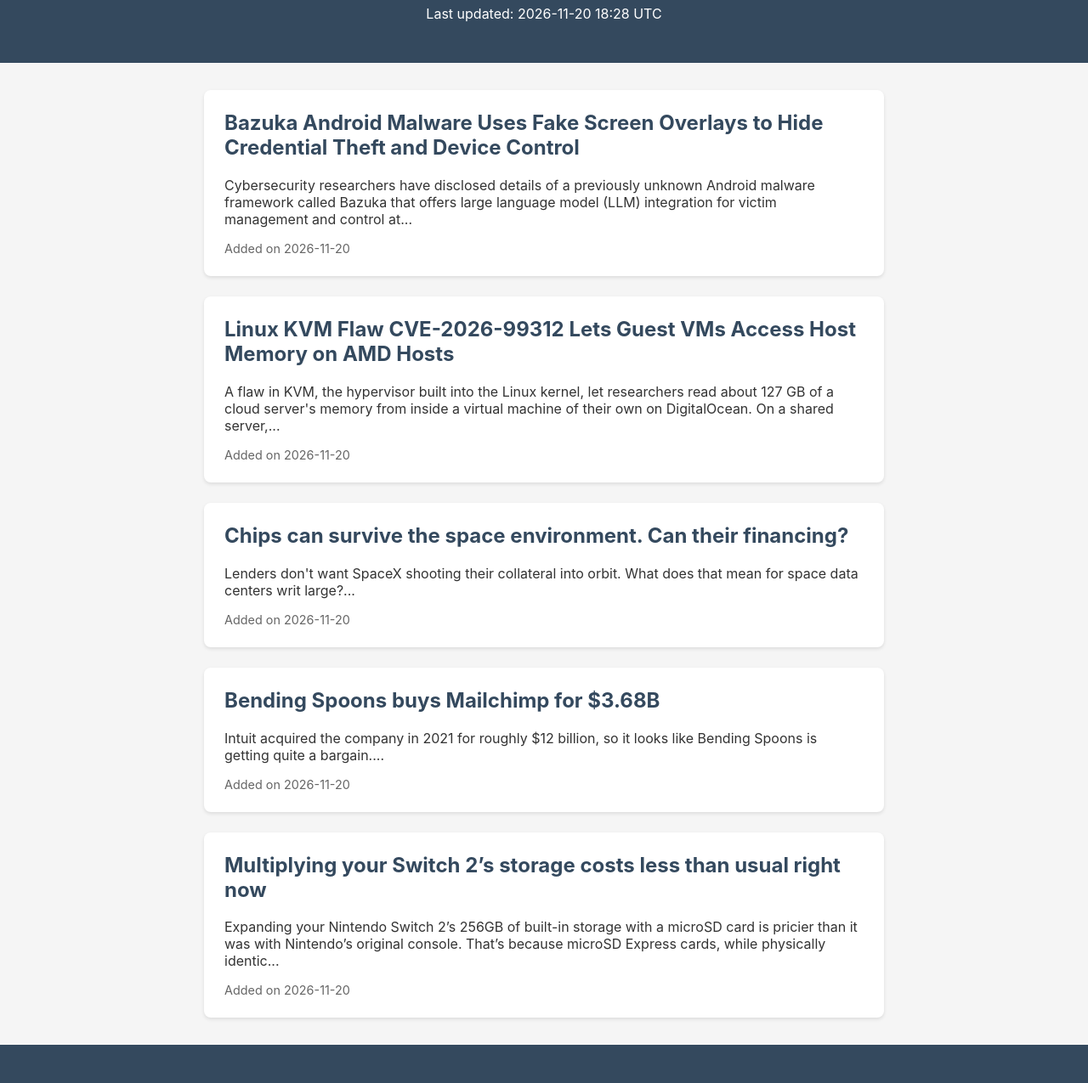
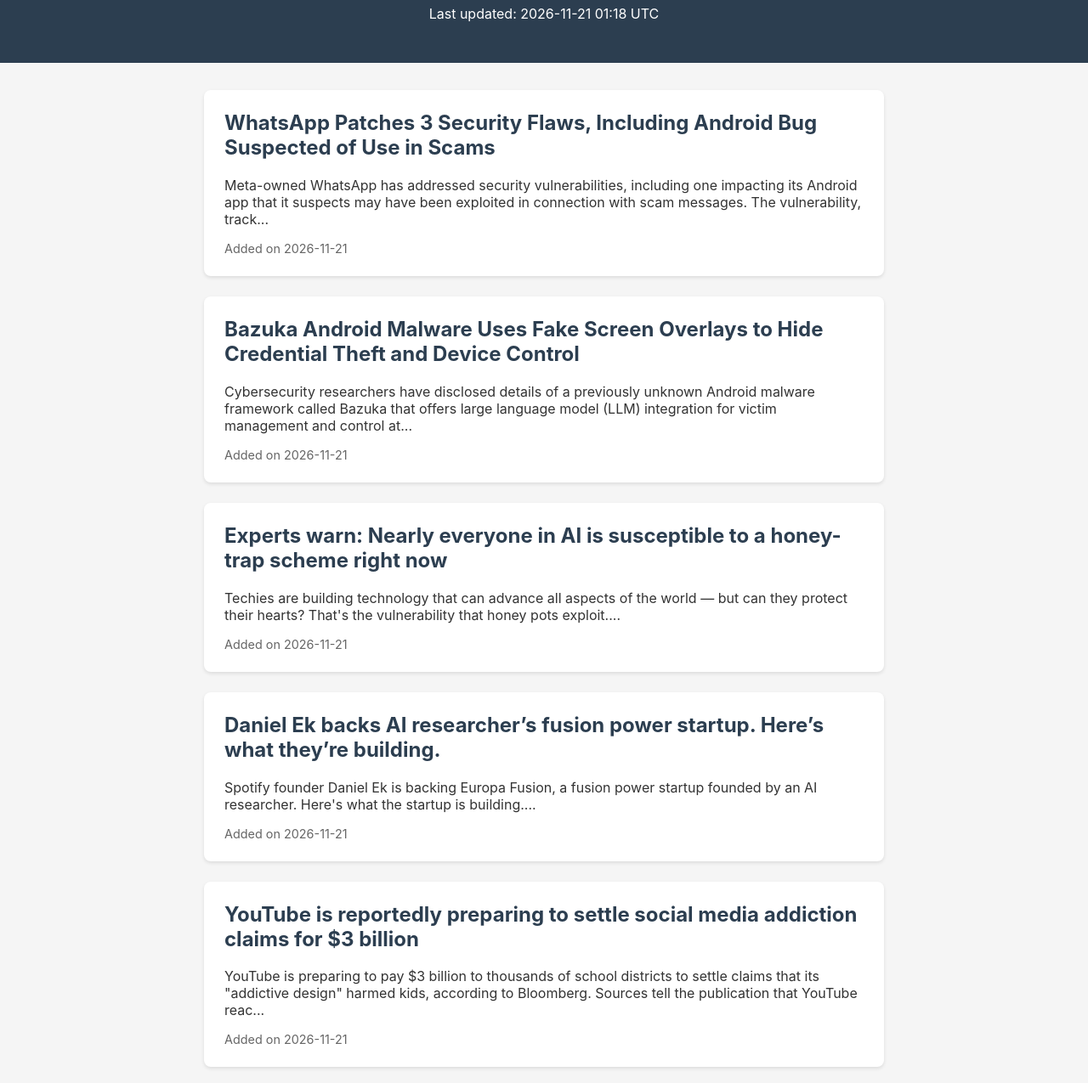
Before and after one commit to prachichhatbar/tech-news-daily, a plain HTML site: page index.html in a window 1280 px wide. Shown: the part 108-1383 px from the top of the page at 85% size. Drawn offline with Linux system fonts and the light colour scheme.

Commit message:
Refresh daily tech updates

```diff
--- a/index.html
+++ b/index.html
@@ -10,40 +10,40 @@
         <body>
             <header>
                 <h1>Tech News Daily</h1>
-                <p>Last updated: 2026-11-20 18:28 UTC</p>
+                <p>Last updated: 2026-11-21 01:18 UTC</p>
             </header>
             <main>
 
                 <article class="news-card">
-                    <h2><a href="https://thehackernews.com/2026/11/bazuka-android-malware-uses-fake-screen.html" target="_blank">Bazuka Android Malware Uses Fake Screen Overlays to Hide Credential Theft and Device Control</a></h2>
-                    <p>Cybersecurity researchers have disclosed details of a previously unknown Android malware framework called Bazuka that offers large language model (LLM) integration for victim management and control at...</p>
-                    <div class="meta">Added on 2026-11-20</div>
+                    <h2><a href="https://thehackernews.com/2026/11/whatsapp-patches-3-security-flaws.html" target="_blank">WhatsApp Patches 3 Security Flaws, Including Android Bug Suspected of Use in Scams</a></h2>
+                    <p>Meta-owned WhatsApp has addressed security vulnerabilities, including one impacting its Android app that it suspects may have been exploited in connection with scam messages.
+
+The vulnerability, track...</p>
+                    <div class="meta">Added on 2026-11-21</div>
                 </article>
 
                 <article class="news-card">
-                    <h2><a href="https://thehackernews.com/2026/11/new-linux-kvm-flaw-cve-2026-99312-lets.html" target="_blank">Linux KVM Flaw CVE-2026-99312 Lets Guest VMs Access Host Memory on AMD Hosts</a></h2>
-                    <p>A flaw in KVM, the hypervisor built into the Linux kernel, let researchers read about 127 GB of a cloud server's memory from inside a virtual machine of their own on DigitalOcean.
-
-On a shared server,...</p>
-                    <div class="meta">Added on 2026-11-20</div>
+                    <h2><a href="https://thehackernews.com/2026/11/bazuka-android-malware-uses-fake-screen.html" target="_blank">Bazuka Android Malware Uses Fake Screen Overlays to Hide Credential Theft and Device Control</a></h2>
+                    <p>Cybersecurity researchers have disclosed details of a previously unknown Android malware framework called Bazuka that offers large language model (LLM) integration for victim management and control at...</p>
+                    <div class="meta">Added on 2026-11-21</div>
                 </article>
 
                 <article class="news-card">
-                    <h2><a href="https://techcrunch.com/2026/11/20/chips-can-survive-the-space-environment-can-their-financing/" target="_blank">Chips can survive the space environment. Can their financing?</a></h2>
-                    <p>Lenders don't want SpaceX shooting their collateral into orbit. What does that mean for space data centers writ large?...</p>
-                    <div class="meta">Added on 2026-11-20</div>
+                    <h2><a href="https://techcrunch.com/2026/11/20/experts-warn-nearly-everyone-in-ai-is-susceptible-to-a-honey-trap-scheme-right-now/" target="_blank">Experts warn: Nearly everyone in AI is susceptible to a honey-trap scheme right now</a></h2>
+                    <p>Techies are building technology that can advance all aspects of the world — but can they protect their hearts? That's the vulnerability that honey pots exploit....</p>
+                    <div class="meta">Added on 2026-11-21</div>
                 </article>
 
                 <article class="news-card">
-                    <h2><a href="https://techcrunch.com/2026/11/20/bending-spoons-buys-mailchimp-for-3-68-billion/" target="_blank">Bending Spoons buys Mailchimp for $3.68B</a></h2>
-                    <p>Intuit acquired the company in 2021 for roughly $12 billion, so it looks like Bending Spoons is getting quite a bargain....</p>
-                    <div class="meta">Added on 2026-11-20</div>
+                    <h2><a href="https://techcrunch.com/2026/11/20/daniel-ek-backs-ai-researchers-fusion-power-startup-heres-what-theyre-building/" target="_blank">Daniel Ek backs AI researcher’s fusion power startup. Here’s what they’re building.</a></h2>
+                    <p>Spotify founder Daniel Ek is backing Europa Fusion, a fusion power startup founded by an AI researcher. Here's what the startup is building....</p>
+                    <div class="meta">Added on 2026-11-21</div>
                 </article>
 
                 <article class="news-card">
-                    <h2><a href="https://www.theverge.com/gadgets/1037749/microsd-express-card-nintendo-switch-2-black-friday-2026-deal-sale" target="_blank">Multiplying your Switch 2’s storage costs less than usual right now</a></h2>
-                    <p>Expanding your Nintendo Switch 2’s 256GB of built-in storage with a microSD card is pricier than it was with Nintendo’s original console. That’s because microSD Express cards, while physically identic...</p>
-                    <div class="meta">Added on 2026-11-20</div>
+                    <h2><a href="https://www.theverge.com/streaming/1039096/youtube-social-media-addiction-school-districts-settlement" target="_blank">YouTube is reportedly preparing to settle social media addiction claims for $3 billion</a></h2>
+                    <p>YouTube is preparing to pay $3 billion to thousands of school districts to settle claims that its "addictive design" harmed kids, according to Bloomberg. Sources tell the publication that YouTube reac...</p>
+                    <div class="meta">Added on 2026-11-21</div>
                 </article>
 
             </main>
--- a/style.css
+++ b/style.css
@@ -8,7 +8,7 @@
         }
 
         header {
-            background: #34495e;
+            background: #2c3e50;
             color: white;
             padding: 2rem;
             text-align: center;
@@ -33,7 +33,7 @@
         }
 
         .news-card a {
-            color: #34495e;
+            color: #2c3e50;
             text-decoration: none;
         }
 
@@ -46,6 +46,6 @@
         footer {
             text-align: center;
             padding: 2rem;
-            background: #34495e;
+            background: #2c3e50;
             color: white;
         }
```
